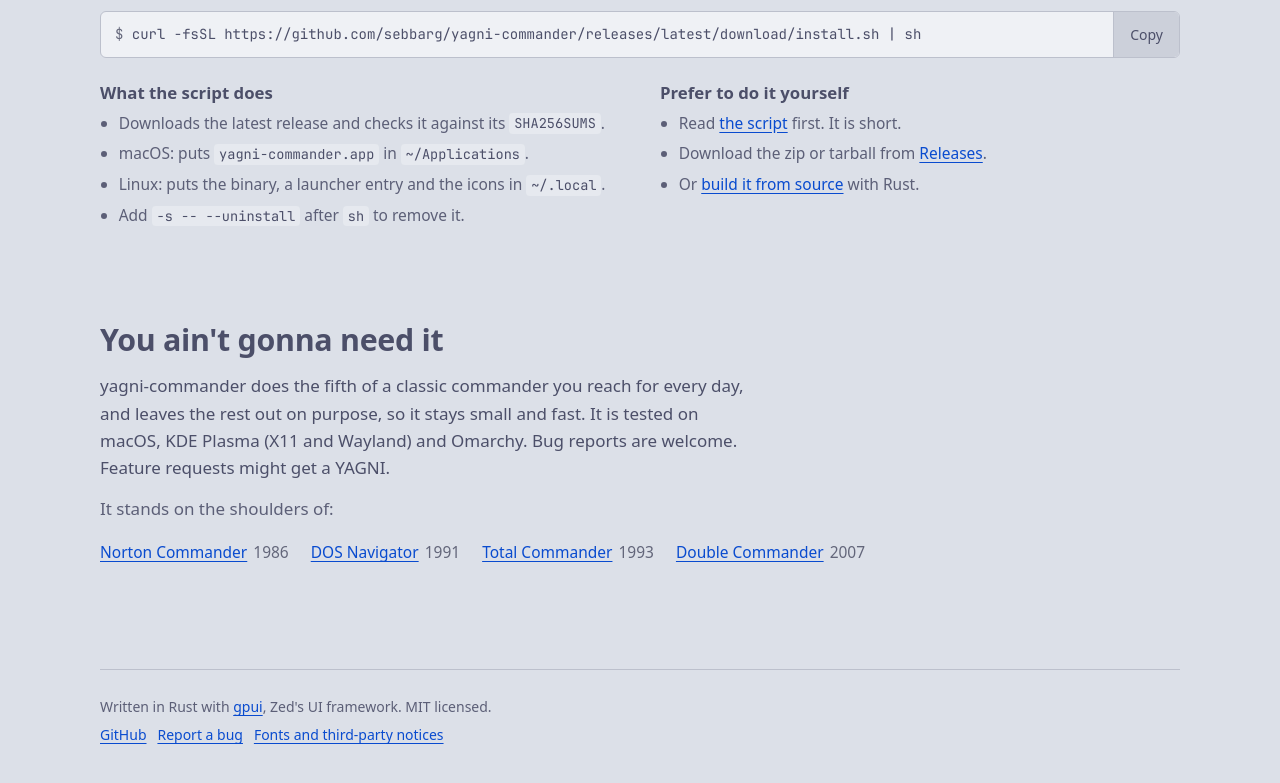
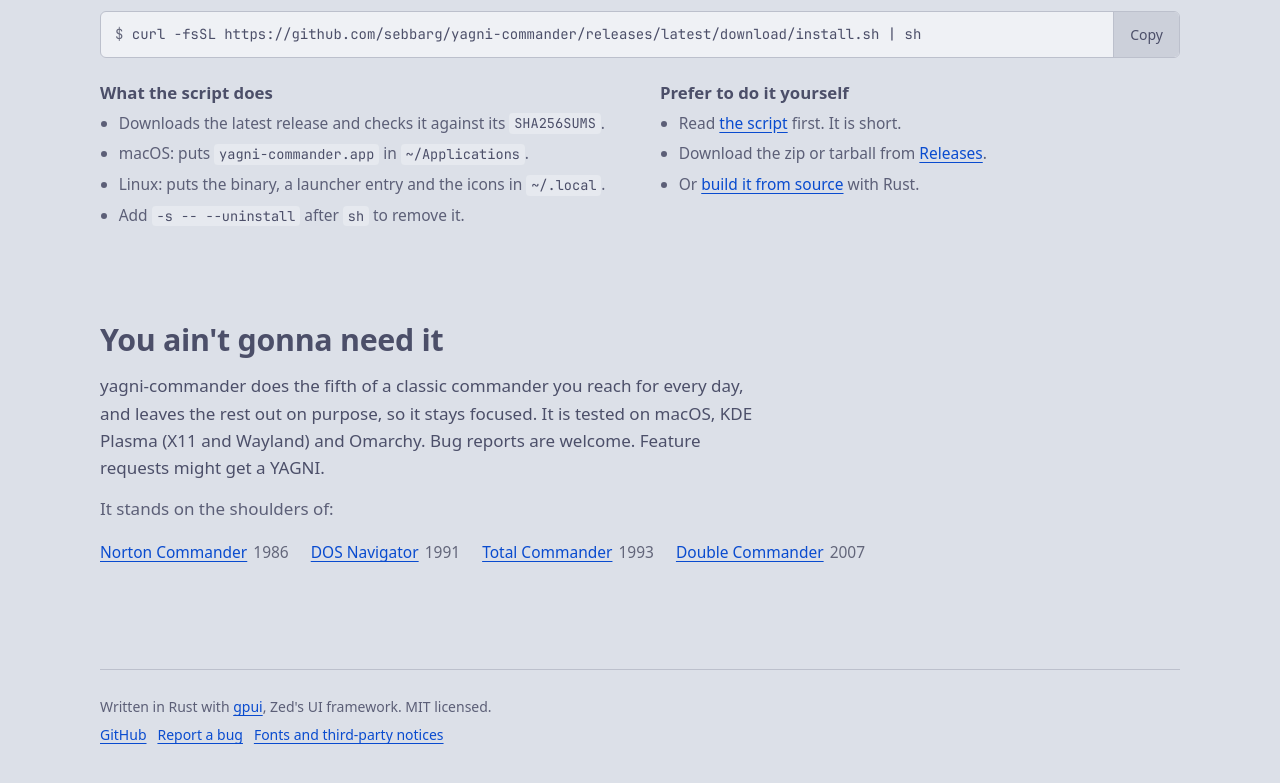
Before and after one commit to sebbarg/yagni-commander, a plain HTML site: page docs/index.html in a window 1280 px wide. Shown: the part 3226-4009 px from the top of the page. Drawn offline with Linux system fonts and the light colour scheme.

Commit message:
Landing page: "so it stays focused", not "small and fast"

```diff
--- a/docs/index.html
+++ b/docs/index.html
@@ -408,7 +408,7 @@ footer p { max-width: none; margin: 0 0 6px; }
 
   <section class="wrap part" id="yagni">
     <h2>You ain't gonna need it</h2>
-    <p>yagni-commander does the fifth of a classic commander you reach for every day, and leaves the rest out on purpose, so it stays small and fast. It is tested on macOS, KDE Plasma (X11 and Wayland) and Omarchy. Bug reports are welcome. Feature requests might get a YAGNI.</p>
+    <p>yagni-commander does the fifth of a classic commander you reach for every day, and leaves the rest out on purpose, so it stays focused. It is tested on macOS, KDE Plasma (X11 and Wayland) and Omarchy. Bug reports are welcome. Feature requests might get a YAGNI.</p>
     <p class="sub">It stands on the shoulders of:</p>
     <ul class="lineage">
       <li><a href="https://en.wikipedia.org/wiki/Norton_Commander">Norton Commander</a><span>1986</span></li>
```
